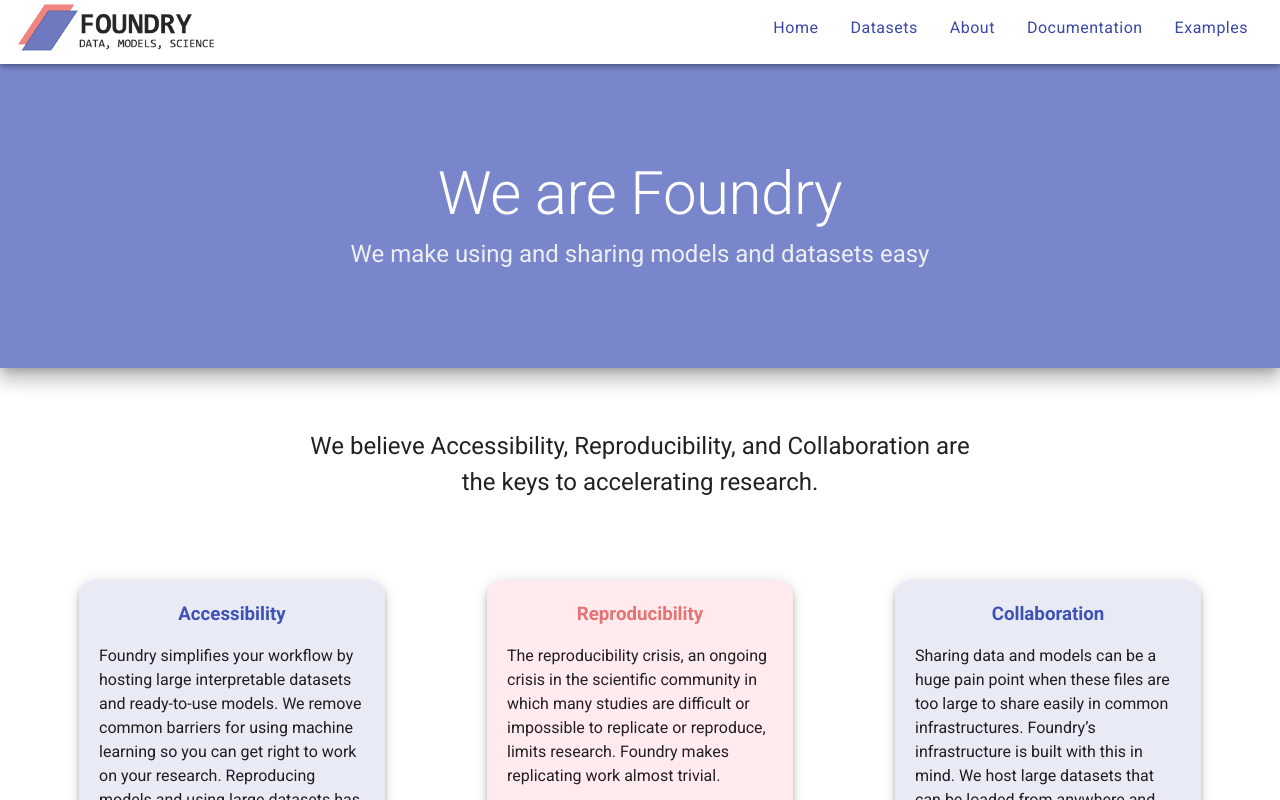
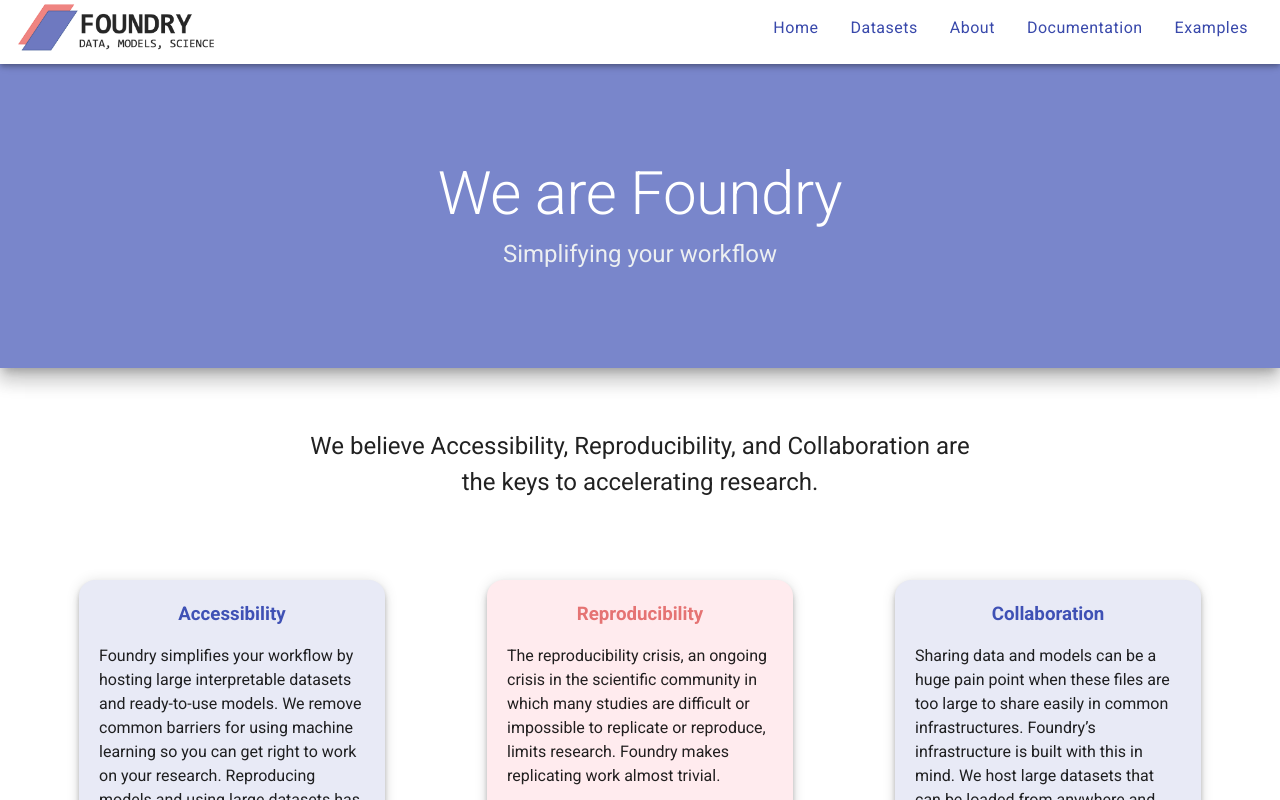
Before and after one commit to muchanem/foundry, a Vue app: page /#/about in a window 1280 px wide. Shown: the top 800 px of the page. Built offline with nearby package versions, Linux system fonts and the light colour scheme.

Commit message:
redid the tagline. still don't like it. It can't start with WE

```diff
--- a/src/views/About.vue
+++ b/src/views/About.vue
@@ -6,7 +6,8 @@
         We are Foundry
       </h1>
       <h2 class="font-weight-regular blue-grey--text text--lighten-5 mb-12">
-        We make using and sharing models and datasets easy
+        Simplifying your workflow
+
       </h2>
 
     </v-sheet>
```
